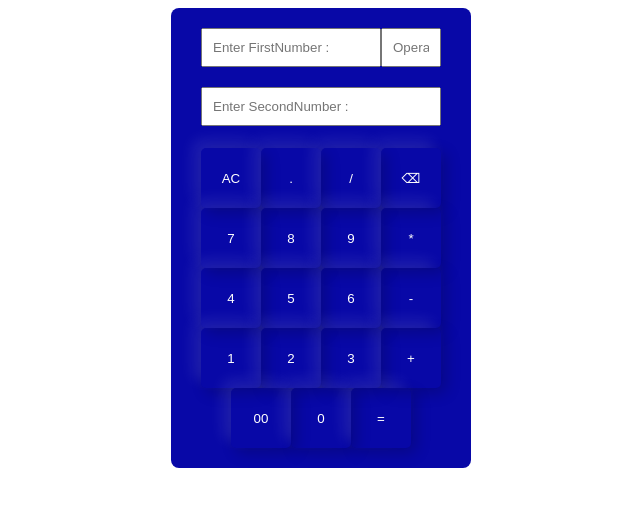
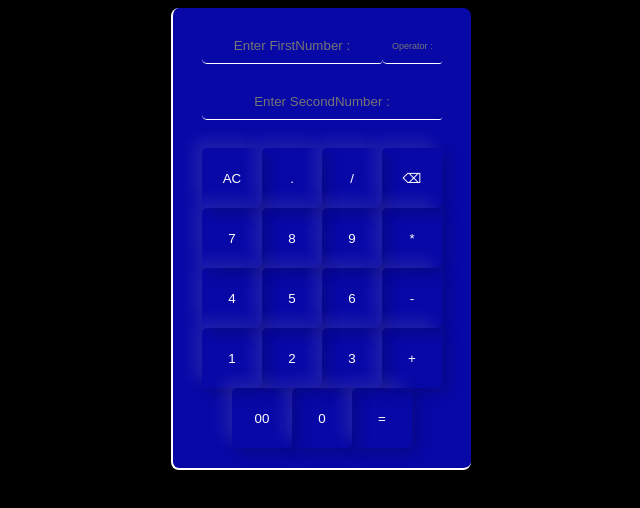
Before and after one commit to hosseincharchianh/CalculatorAg, an Angular app: page / in a window 1280 px wide. Shown: the top 508 px of the page, without its empty margins (319-959 px from the left). Built offline with nearby package versions, Linux system fonts and the light colour scheme.

Commit message:
committt

```diff
--- a/src/app/app.component.css
+++ b/src/app/app.component.css
@@ -1,5 +1,4 @@
 calc{
     display: flex;
     justify-content: center;
-
 }
--- a/src/app/calc/calc.component.css
+++ b/src/app/calc/calc.component.css
@@ -1,9 +1,10 @@
-*{
+* {
     margin: 0;
     box-sizing: border-box;
+    padding: 0;
 }
 
-#calculator{
+#calculator {
     display: flex;
     flex-wrap: wrap;
     width: 300px;
@@ -12,8 +13,11 @@
     padding: 20px;
     justify-content: center;
     border-radius: 8px;
+    border-left: #fff 2px solid;
+    border-bottom: 2px solid rgb(255, 255, 255);
 }
-#calculator div button{
+
+#calculator div button {
     background-color: transparent;
     color: white;
     padding: 20px;
@@ -21,32 +25,64 @@
     width: 60px;
     height: 60px;
     border: 0;
-    box-shadow: -8px -8px 15px rgba(255, 255, 255, 0.1) , 5px 5px 15px rgba(0, 0, 0, 0.2) ;
+    box-shadow: -8px -8px 15px rgba(255, 255, 255, 0.1), 5px 5px 15px rgba(0, 0, 0, 0.2);
 
 }
+
 /* inja man mikham button equal fazaye do ta button ro eshghal kone vali chera nmishe :/ */
-#equal{
+#equal {
     width: 120px;
 }
-#top{
+
+#top {
     display: flex;
     flex-wrap: wrap;
     justify-content: center;
     height: 70px;
     width: 240px;
     margin-bottom: 50px;
-    }
-#FN{
+}
+
+/* inja mikham borderesh tikeh tikeh besheh vali nemishehhhhhhhhhhhhhh */
+#FN {
     width: 180px;
+    /* float: left; */
 }
-#OP{
+
+#OP {
     width: 60px;
+    font-size: 9px;
+    /* float: right; */
 }
-#SN{
+
+#SN {
     width: 240px;
-    margin: 20px 0 ;
+    margin: 20px 0;
 
 }
-#calculator #top input{
+
+#calculator #top input {
+    text-align: center;
+    color: #fff;
+    background: transparent;
+    border: 0;
+    border-bottom: 1px white solid;
+    border-bottom-left-radius: 5px;
+    border-bottom-right-radius: 3px;
     padding: 10px;
 }
+
+#del,
+#ac {
+    color: red;
+}
+
+button:hover {
+    transform: translate(1px, -2px);
+    box-shadow: -5px 9px 9px rgba(0, 0, 0, 0.363);
+
+}
+
+input:focus {
+    outline: 0;
+}
--- a/src/app/calc/calc.component.html
+++ b/src/app/calc/calc.component.html
@@ -1,3 +1,4 @@
+<div id="container">
     <div id="calculator">
         <div id="top">
             <!-- FN == FirstNumber -->
@@ -8,10 +9,10 @@
             <input id="SN" placeholder="Enter SecondNumber :">
         </div>
         <div>
-        <button>AC</button>
+             <button id="ac">AC</button>
             <button>.</button>
             <button>/</button>
-        <button>⌫</button>
+            <button id="del">⌫</button>
         </div>
         <div>
             <button>7</button>
@@ -38,3 +39,4 @@
             </span>
         </div>
     </div>
+</div>
--- a/src/styles.css
+++ b/src/styles.css
@@ -1 +1,4 @@
 /* You can add global styles to this file, and also import other style files */
+body{
+    background-color: black;
+}
```
Lines whose indentation alone changed are shown as unchanged.
